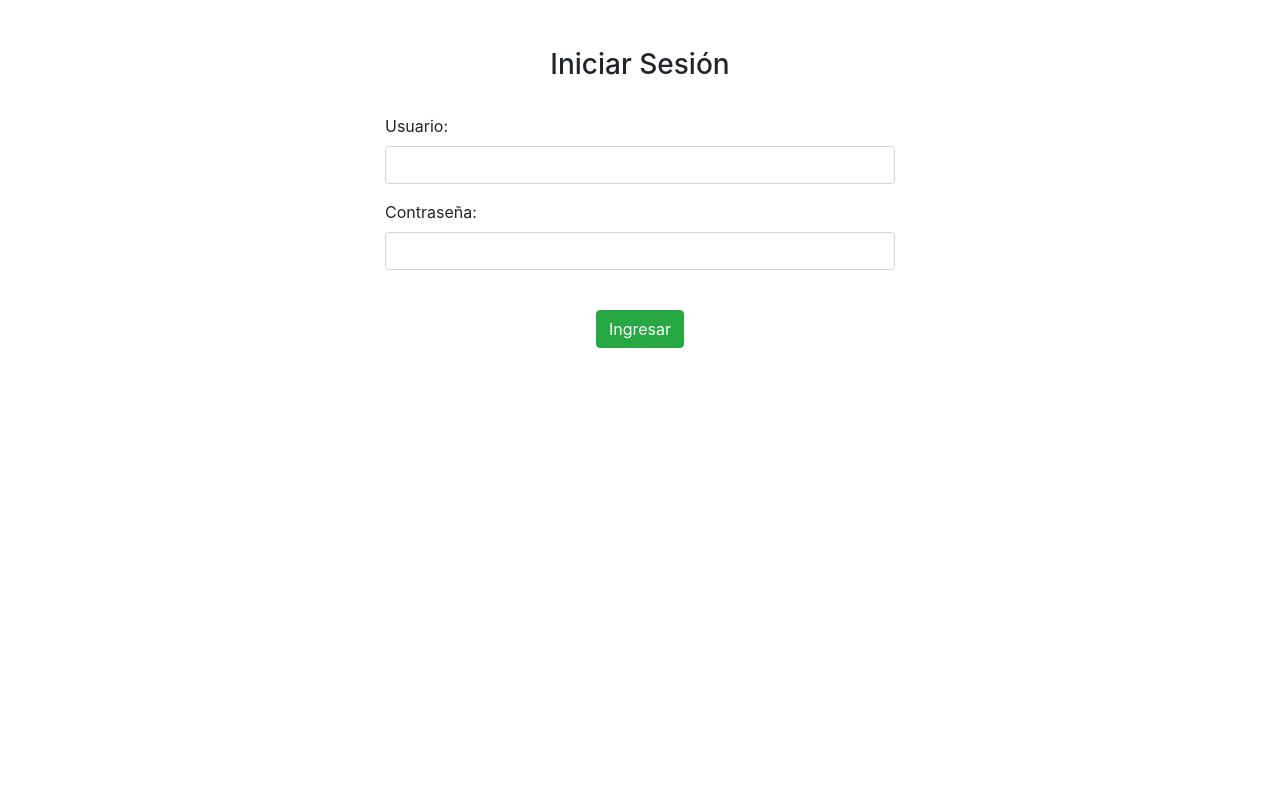
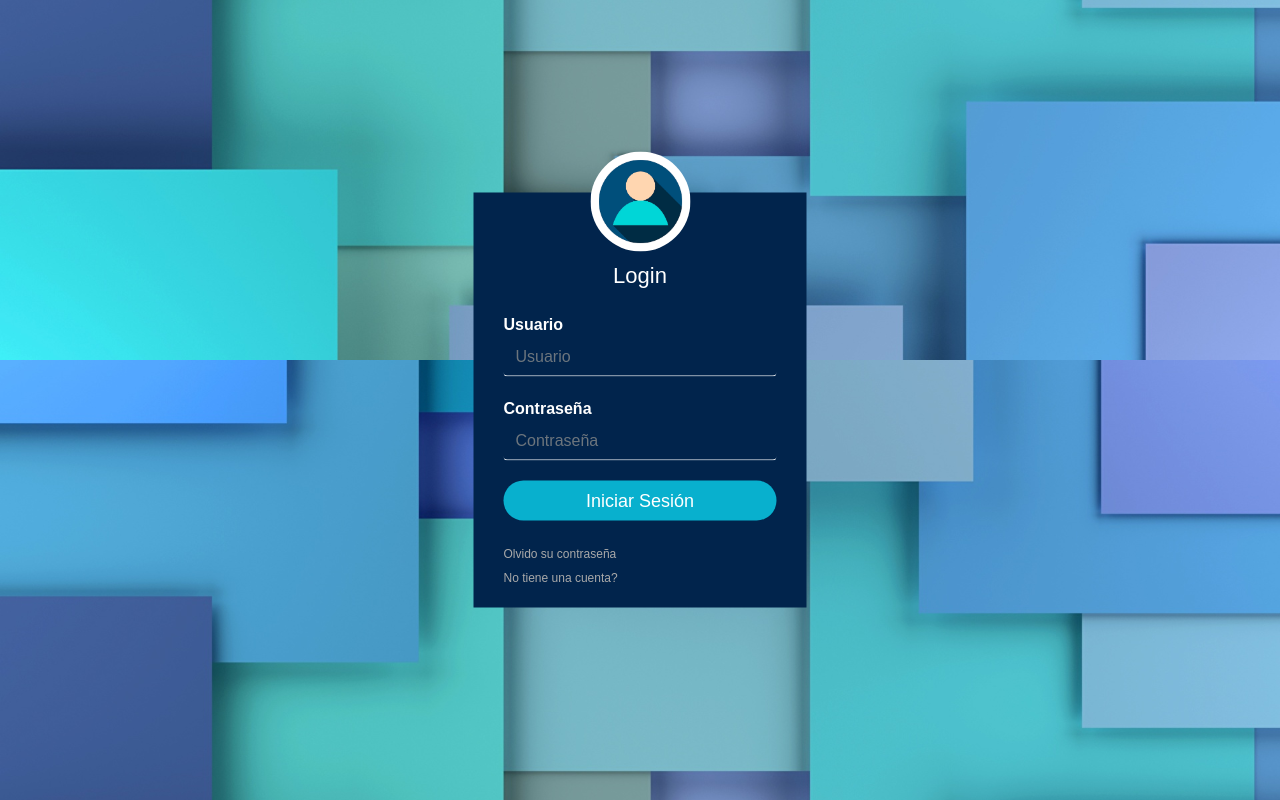
Before and after one commit to sebasmanu14/ProyectoColibri_TalentoHumano, a PHP site: template includes/login.php in a window 1280 px wide. Run offline with PHP 8.4, Linux system fonts and the light colour scheme; the template is opened without the code that fills it, so the values that code supplies are empty; some libraries are stand-ins or nearby versions.

Commit message:
Loginstyle

```diff
--- /dev/null
+++ b/includes/css/stylelogin.css
@@ -0,0 +1,86 @@
+
+body {
+    margin: 0;
+    padding: 0;
+    background: url(img/portadaa.jpg);
+    background-size: cover;
+    background-position: center;
+    font-family: sans-serif;
+}
+
+.loginbox {
+    width: 333px;
+    height: 415px;
+    background: rgb(1, 36, 76);
+    color: #fff;
+    top: 50%;
+    left: 50%;
+    position: absolute;
+    transform: translate(-50%, -50%);
+    box-sizing: border-box;
+    padding: 70px 30px;
+}
+
+.avatar {
+    width: 100px;
+    height: 100px;
+    border-radius: 50%;
+    position: absolute;
+    top: -10%;
+    left: calc(50% - 50px);
+}
+
+h1 {
+    margin: 0;
+    padding: 0;
+    text-align: center;
+    font-size: 22px;
+}
+
+.loginbox p {
+    margin: 0;
+    padding: 0;
+    font-weight: bold;
+}
+
+.loginbox input {
+    width: 100%;
+    margin-bottom: 20px;
+}
+
+.loginbox input[type = "text"], input[type = "password"] {
+    border: none;
+    border-bottom: 1px solid #fff;
+    background: transparent;
+    outline: none;
+    height: 40px;
+    color: #fff;
+    font-size: 16px;
+}
+
+.loginbox input[type = "submit"] {
+    border: none;
+    outline: none;
+    height: 40px;
+    background: #08b0ce;
+    color: #fff;
+    font-size: 18px;
+    border-radius: 20px;
+}
+
+.loginbox input[type = "submit"]:hover {
+    cursor: pointer;
+    background: #fff;
+    color: #000;
+}
+
+.loginbox a {
+    text-decoration: none;
+    font-size: 12px;
+    line-height: 20px;
+    color: darkgrey;
+}
+
+.loginbox a:hover {
+    color: #fff;
+}
--- a/includes/login.php
+++ b/includes/login.php
@@ -1,50 +1,34 @@
-
-
 <!DOCTYPE html>
 <html lang="es">
 <head>
     <meta charset="UTF-8">
+    <meta http-equiv="X-UA-Compatible" content="IE=edge">
     <meta name="viewport" content="width=device-width, initial-scale=1.0">
     <title>login</title>
     <link href="//maxcdn.bootstrapcdn.com/bootstrap/4.1.1/css/bootstrap.min.css" rel="stylesheet" id="bootstrap-css">
+    <link rel="stylesheet" href="css/stylelogin.css">
 <script src="//maxcdn.bootstrapcdn.com/bootstrap/4.1.1/js/bootstrap.min.js"></script>
 <script src="//cdnjs.cloudflare.com/ajax/libs/jquery/3.2.1/jquery.min.js"></script>
-
-
 </head>
 
 <body>
-<form  action="_functions.php" method="POST">
-<div id="login" >
-        <div class="container">
-            <div id="login-row" class="row justify-content-center align-items-center">
-                <div id="login-column" class="col-md-6">
-                    <div id="login-box" class="col-md-12">
-                        <br>
-
-                   <br>
-                                    <h3 class="text-center">Iniciar Sesión</h3>
-                       <br>
-                            <div class="form-group">
-                                <label for="correo">Usuario:</label><br>
-                                <input type="text" name="nombre" id="nombre" class="form-control" required>
-                            </div>
-                            <div class="form-group">
-                                <label for="password">Contraseña:</label><br>
-                                <input type="password" name="password" id="password" class="form-control" required>
-                                <input type="hidden" name="accion" value="acceso_user">
-                            </div>
-                            <div class="form-group">
-                             <br>
-                    <center>
-                                <input type="submit"class="btn btn-success" value="Ingresar">
-                                </center>
-                        </form>
-                    </div>
-                </div>
-            </div>
+    <div class="loginbox">
+        <div id="login" >
+            <img src="css/img/usu.webp" alt="" class="avatar">
+                <h1>Login</h1>
+                <br>
+                <form  action="_functions.php" method="POST">
+                    <p>Usuario</p>
+                    <input type="text" name="nombre" id="nombre" class="form-control" placeholder="Usuario" required>
+                    <p>Contraseña</p>
+                    <input type="password" name="password" id="password" class="form-control" placeholder="Contraseña" required>
+                    <input type="hidden" name="accion" value="acceso_user">
+                    <input type="submit" value="Iniciar Sesión">
+                    <a href="#">Olvido su contraseña</a><br>
+                    <a href="#">No tiene una cuenta?</a>
+                </form>
         </div>
     </div>
-    </form>
 </body>
+
 </html>
```
Also changed, not shown: includes/css/img/portad.jpg (added), includes/css/img/portadaa.jpg (added), includes/css/img/usu.webp (added).
